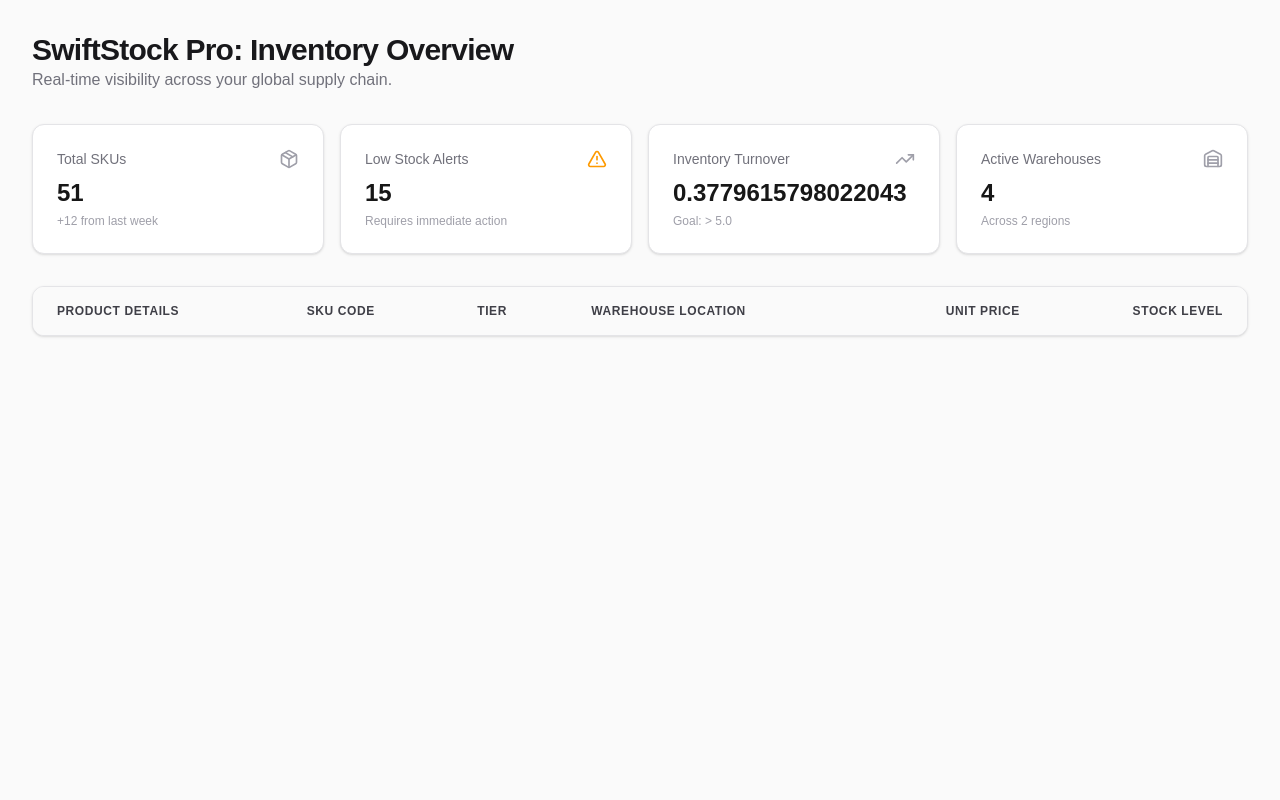
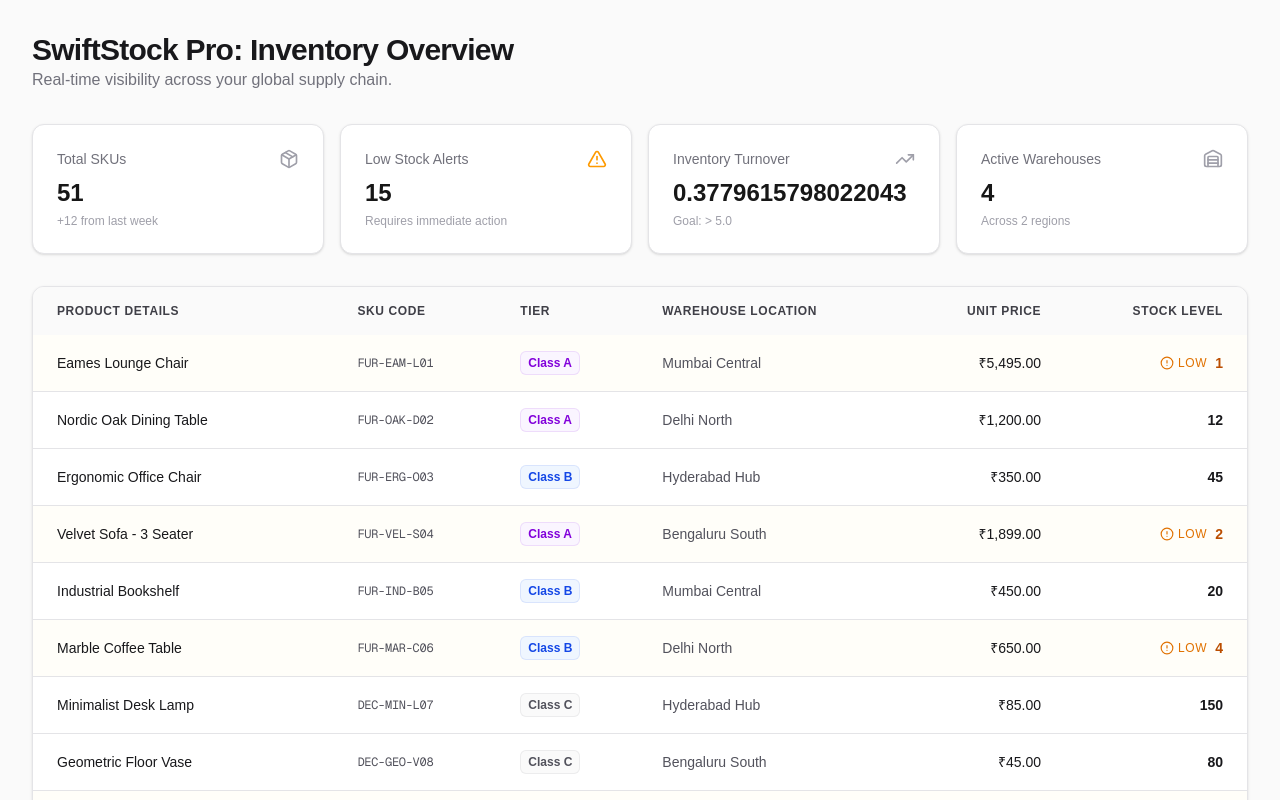
Before and after one commit to vignesh-potharaj/ims, a Next.js app: page / in a window 1280 px wide. Shown: the top 800 px of the page. Built offline with nearby package versions, Linux system fonts and the light colour scheme.

Commit message:
feat: enhance TableCard component with detailed product information and low stock alerts

```diff
--- a/src/app/components/tableCard.tsx
+++ b/src/app/components/tableCard.tsx
@@ -1,4 +1,6 @@
 import React from "react";
+import { AlertCircle } from "lucide-react";
+
 interface TableCardProps {
     products: {
         productId: string;
@@ -36,6 +38,60 @@
                                         ? "bg-amber-50/30 dark:bg-amber-950/10 hover:bg-amber-50/50 dark:hover:bg-amber-950/20"
                                         : ""
                                     }`}>
+                                {/* Column 1: Product Name */}
+                                <td className="whitespace-nowrap px-6 py-4 font-medium text-zinc-900 dark:text-zinc-100">
+                                {product.name}
+                                </td>
+
+                                {/* Column 2: SKU */}
+                                <td className="whitespace-nowrap px-6 py-4 font-mono text-xs tracking-tight text-zinc-600 dark:text-zinc-400">
+                                {product.sku}
+                                </td>
+
+                                {/* Column 3: ABC Category Badge */}
+                                <td className="whitespace-nowrap px-6 py-4">
+                                <span
+                                    className={`inline-flex items-center rounded-md px-2 py-1 text-xs font-semibold ring-1 ring-inset ${
+                                    product.category === "A"
+                                        ? "bg-purple-50 text-purple-700 ring-purple-700/10 dark:bg-purple-950/30 dark:text-purple-400"
+                                        : product.category === "B"
+                                        ? "bg-blue-50 text-blue-700 ring-blue-700/10 dark:bg-blue-950/30 dark:text-blue-400"
+                                        : "bg-zinc-50 text-zinc-600 ring-zinc-500/10 dark:bg-zinc-800 dark:text-zinc-400"
+                                    }`}
+                                >
+                                    Class {product.category}
+                                </span>
+                                </td>
+
+                                {/* Column 4: Warehouse */}
+                                <td className="whitespace-nowrap px-6 py-4 text-zinc-600 dark:text-zinc-400">
+                                {product.warehouse}
+                                </td>
+                                {/* Column 5: Unit Price (Right-Aligned for Financial Scanning) */}
+                                <td className="whitespace-nowrap px-6 py-4 text-right font-medium text-zinc-900 dark:text-zinc-100">
+                                ₹{product.unitPrice.toLocaleString("en-US", { minimumFractionDigits: 2, maximumFractionDigits: 2 })}
+                                </td>
+
+                                {/* Column 6: Quantity (With conditional formatting for stockouts) */}
+                                <td className="whitespace-nowrap px-6 py-4 text-right">
+                                <div className="flex items-center justify-end gap-2">
+                                    {isLowStock && (
+                                    <span className="inline-flex items-center gap-1 font-medium text-amber-600 dark:text-amber-400">
+                                        <AlertCircle size={14} />
+                                        <span className="text-xs uppercase tracking-wider">Low</span>
+                                    </span>
+                                    )}
+                                    <span
+                                    className={`font-semibold ${
+                                        isLowStock
+                                        ? "text-amber-700 dark:text-amber-400"
+                                        : "text-zinc-900 dark:text-zinc-100"
+                                    }`}
+                                    >
+                                    {product.quantity.toLocaleString()}
+                                    </span>
+                                </div>
+                                </td>
                             </tr>
                         );
                     })}
```
